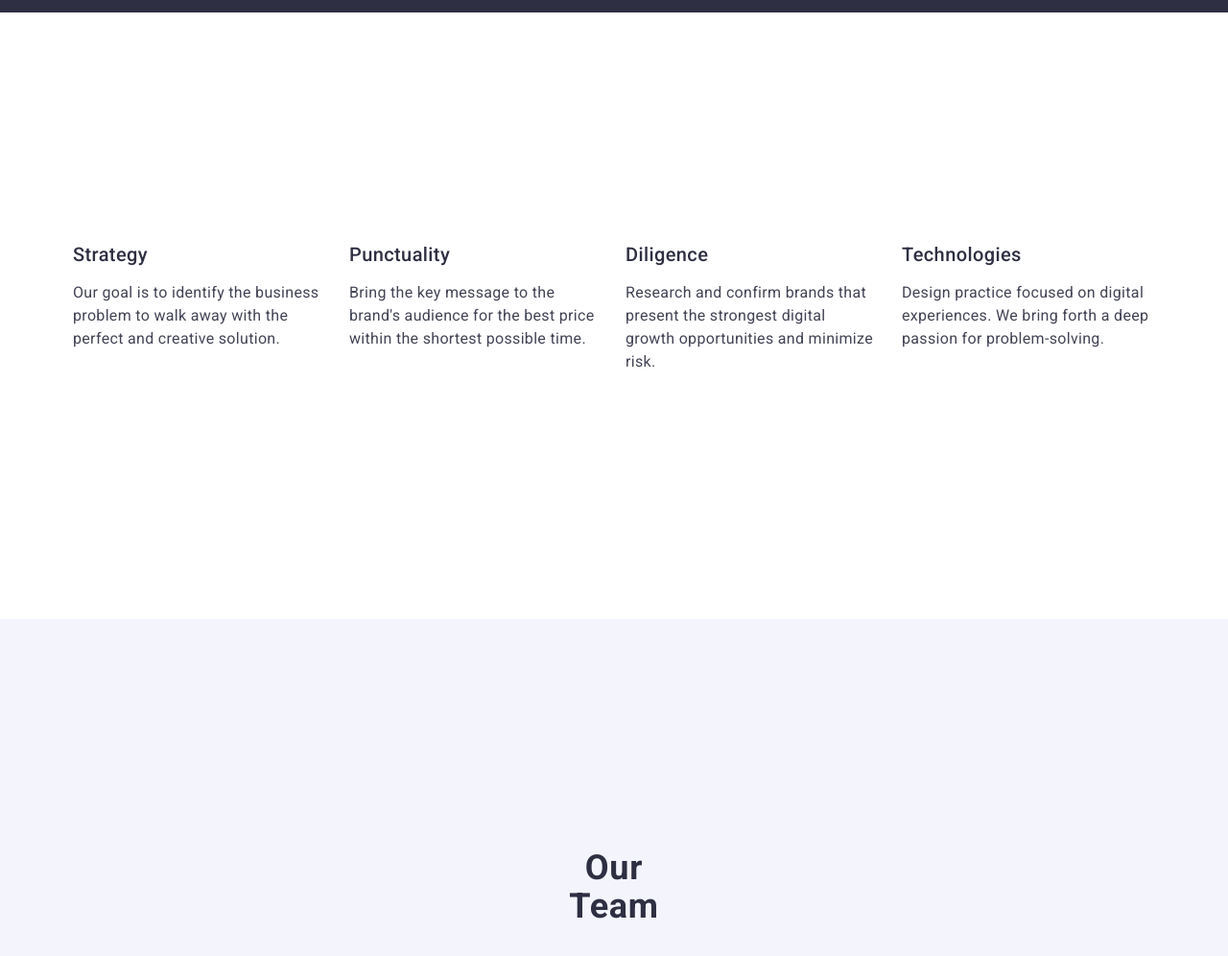
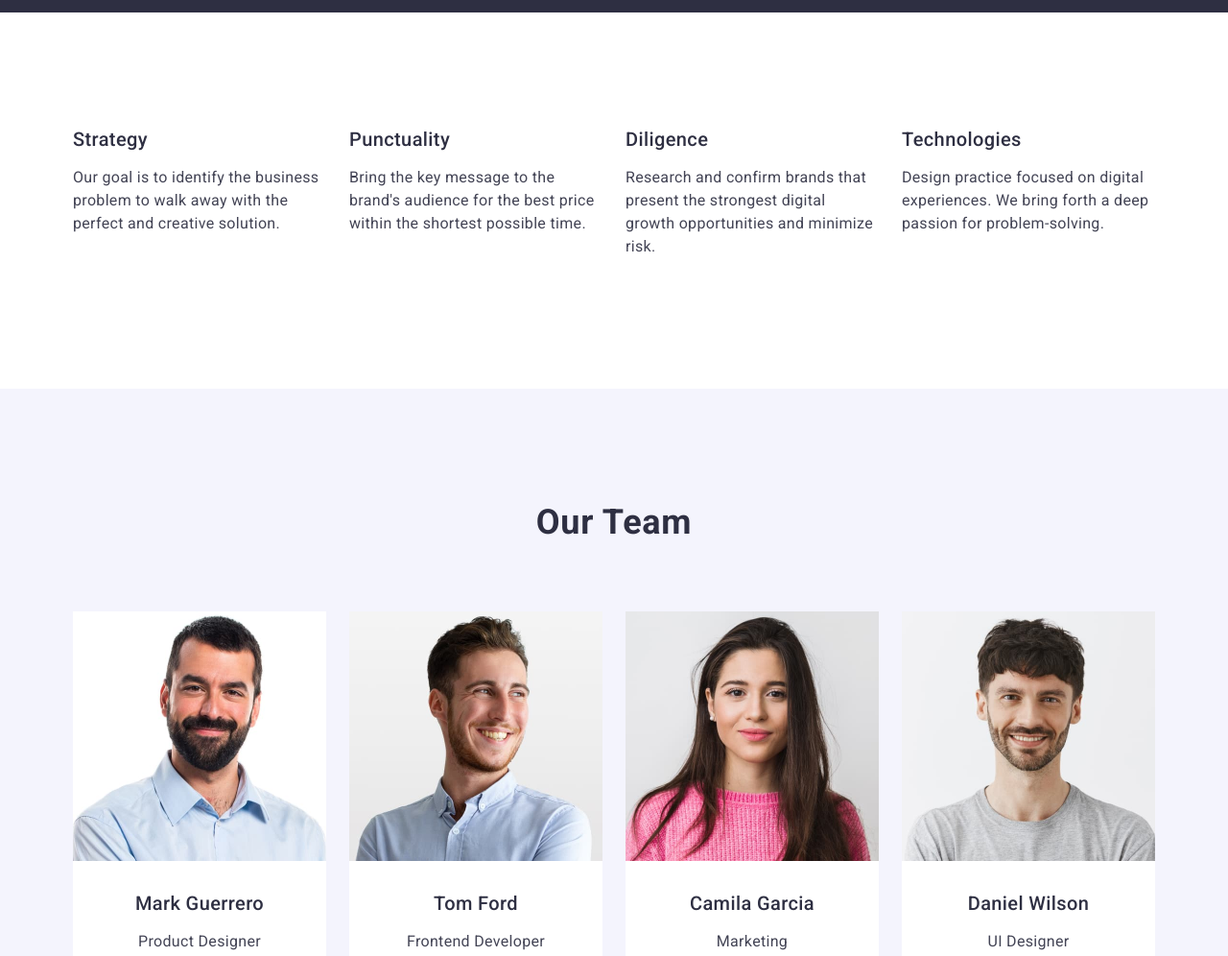
Before and after one commit to AnnaLiubymaia92/goit-markup-hw-03, a plain HTML site: page index.html in a window 1280 px wide. Shown: the part 660-1656 px from the top of the page at 96% size. Drawn offline with nearby package versions, Linux system fonts and the light colour scheme.

Commit message:
commit message

```diff
--- a/css/styles.css
+++ b/css/styles.css
@@ -1,5 +1,5 @@
 /* =========== Common styles =========== */
-h1, h2, h3 {
+h1, h2, h3, h4, h5, h6 {
     margin-top: 0;
     margin-bottom: 0;
 }
@@ -182,17 +182,14 @@ letter-spacing: 0.02em;
     padding-bottom: 120px;
 }
 .team-title{color: #2e2f42;
-    width: 162px;
 font-weight: 700;
 font-size: 36px;
 line-height: 1.11;
 letter-spacing: 0.02em;
 text-transform: capitalize;
 text-align: center;
-margin-top: 120px;
 margin-bottom: 72px;
-margin-left: auto;
-margin-right: auto;
+
 }
 .team-list { display: flex;
 gap: 24px;
@@ -262,7 +259,7 @@ font-size: 16px;
 line-height: 1.5;
 letter-spacing: 0.02em;
 color: #434455;
-margin-left: 16px;
+
 }
 
 /* =========== Our Portfolio Section styles =========== */
@@ -291,8 +288,6 @@ font-size: 18px;
 line-height: 1.17;
 letter-spacing: 0.03em;
 text-transform: uppercase;
-margin-top: 100px;
-margin-left: 15 px;
 margin-bottom: 172px;
 }
 .page-footer-text{margin-left: 156 px;
--- a/index.html
+++ b/index.html
@@ -50,7 +50,7 @@
         </div>
         </section>
         <section class="feature">
-            <div class="container feature">
+            <div class="container">
 <h2 class="feature-title visually-hidden">Our feature</h2>
             <ul class="feature-list">
                 <li class="feature-item">
```
